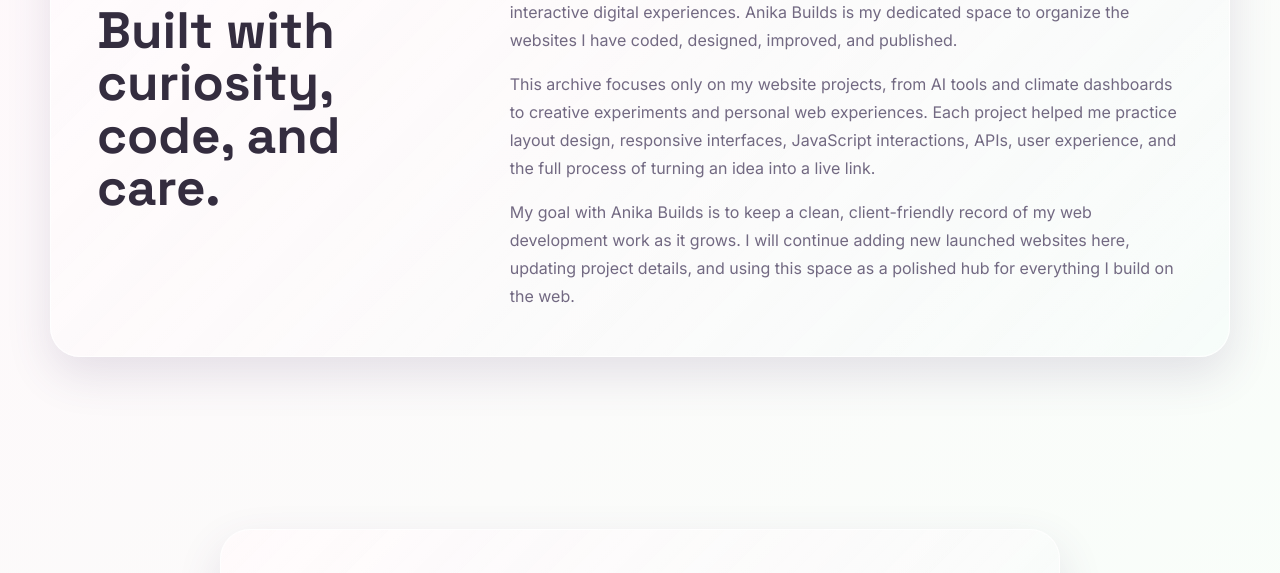
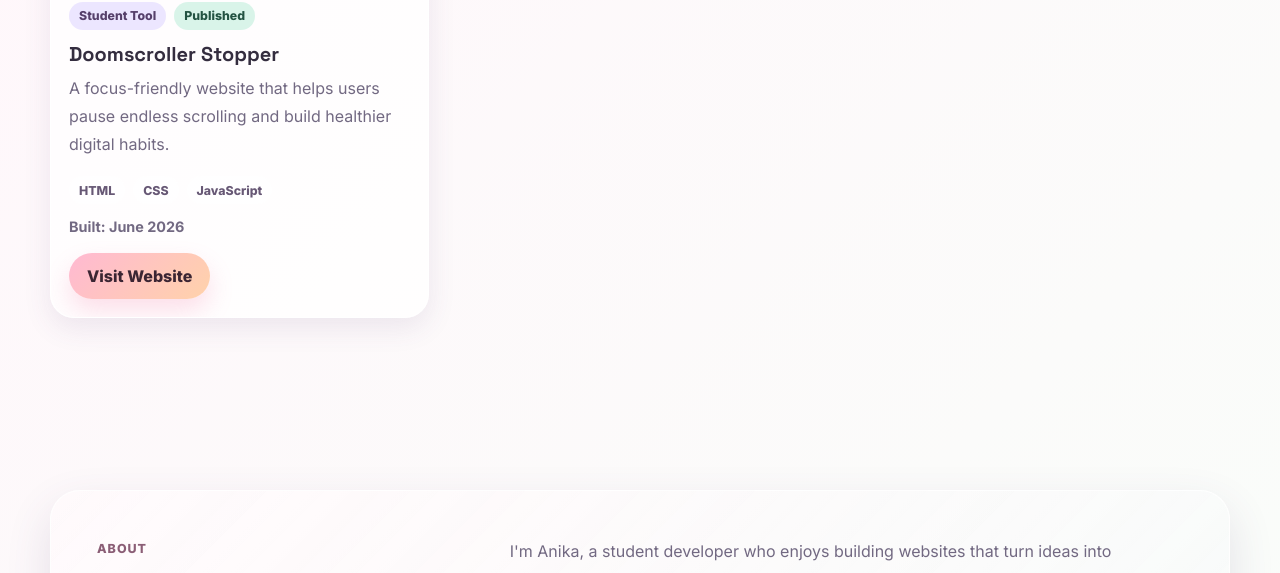
Before and after one commit to AnikaKhandekar24/anika-builds, a plain HTML site: page index.html in a window 1280 px wide. Shown: the part 3042-3615 px from the top of the page. Drawn offline with Linux system fonts and the light colour scheme.

Commit message:
Add Doomscroller Stopper project

```diff
--- a/index.html
+++ b/index.html
@@ -136,6 +136,6 @@
     <a href="#top">Back to top</a>
   </footer>
 
-  <script src="script.js?v=20260602-no-portfolio-v2"></script>
+  <script src="script.js?v=20260602-doomscroller"></script>
 </body>
 </html>
--- a/script.js
+++ b/script.js
@@ -115,6 +115,19 @@ const websites = [
     github: "#",
     logo: "assets/project-logos/sleep-alarm.svg",
     color: "lavender"
+  },
+  {
+    name: "Doomscroller Stopper",
+    description: "A focus-friendly website that helps users pause endless scrolling and build healthier digital habits.",
+    category: "Student Tools",
+    displayCategory: "Student Tool",
+    tech: ["HTML", "CSS", "JavaScript"],
+    dateBuilt: "June 2026",
+    status: "Published",
+    url: "https://anikakhandekar24.github.io/doomscroller-stopper/",
+    github: "#",
+    logo: "assets/project-logos/doomscroller-stopper.svg",
+    color: "pink"
   }
 ];
 
```
Also changed, not shown: assets/project-logos/doomscroller-stopper.svg (added).
